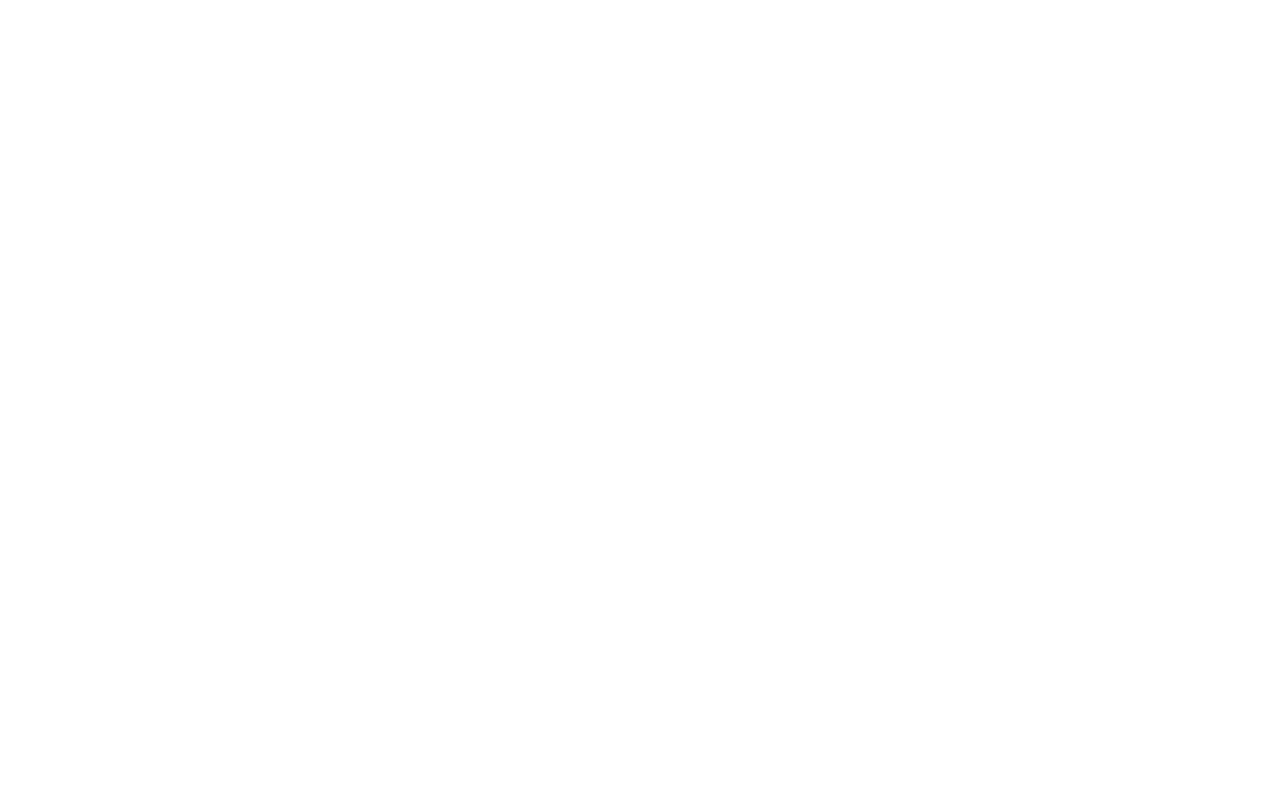
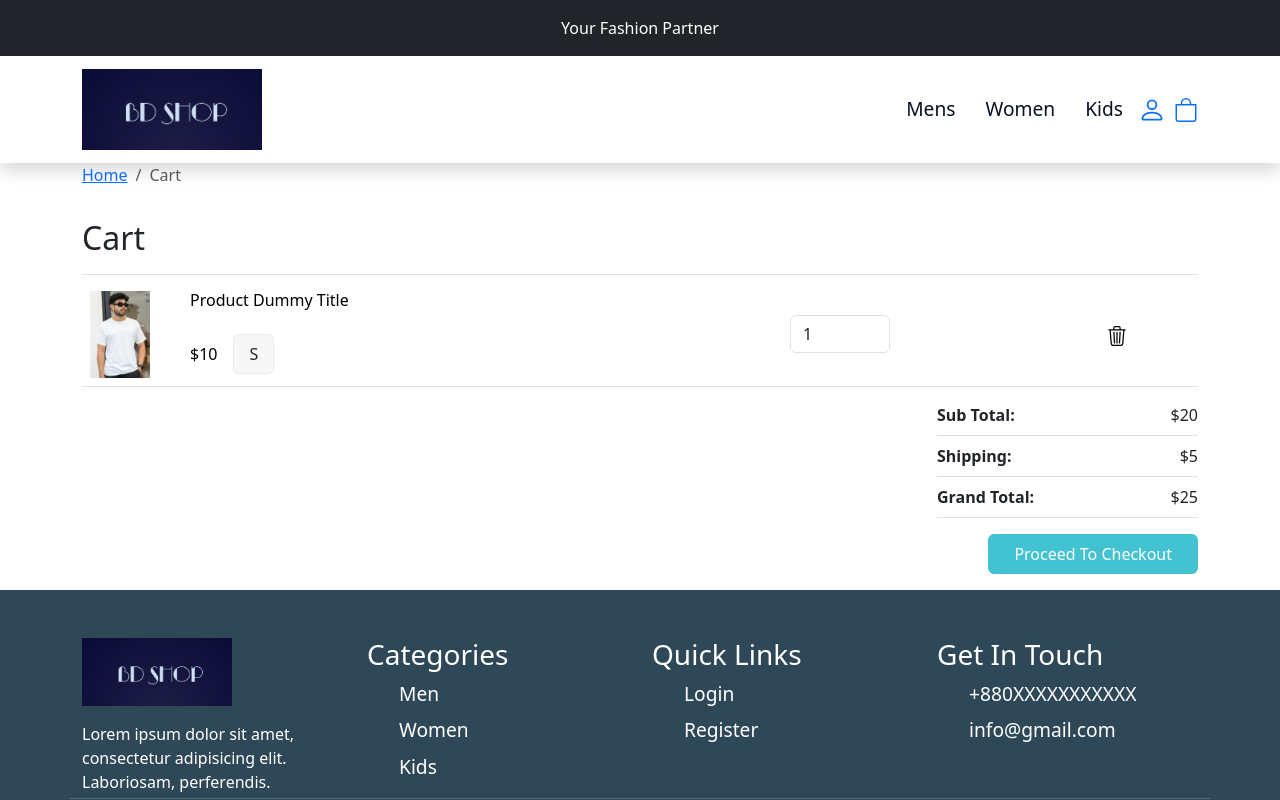
Before and after one commit to Developerzakir/react_laravel_ecom_frontend, a React (Vite) app: page /cart in a window 1280 px wide. Before the commit this address had no page. Shown: the top 800 px of the page. Built offline with nearby package versions, Linux system fonts and the light colour scheme.

Commit message:
cart page design

```diff
--- a/src/App.jsx
+++ b/src/App.jsx
@@ -4,6 +4,7 @@
 import Shop from './components/common/Shop';
 import './assets/css/style.scss';
 import Product from './components/Product';
+import Cart from './components/Cart';
 
 
 function App() {
@@ -16,6 +17,7 @@
         <Route path="/" element={<Home />} />
         <Route path="/shop" element={<Shop />} />
         <Route path="/product" element={<Product />} />
+        <Route path="/cart" element={<Cart />} />
     </Routes>
    </BrowserRouter>
 
--- /dev/null
+++ b/src/components/Cart.jsx
@@ -0,0 +1,79 @@
+import React from 'react'
+import Layout from './common/Layout'
+import { Link } from 'react-router-dom';
+import productImg  from '../assets/images/Mens/six.jpg'
+
+const Cart = () => {
+  return (
+   <Layout>
+     <div className="container">
+             <div className="row">
+                <div className="col-md-12">
+                    <nav aria-label="breadcrumb py-5">
+                        <ol className="breadcrumb">
+                            <li className="breadcrumb-item"><Link to="/">Home</Link></li>
+                            <li className="breadcrumb-item active" aria-current="page">
+                              Cart
+                            </li>
+                        </ol>
+                    </nav>
+                </div>
+                <div className="col-md-12">
+                   <h2 className='border-bottom py-3'>Cart</h2>
+
+                   <table className='table'>
+                      <tbody>
+                        <tr>
+                          <td width={100}>
+                            <img src={productImg} alt="" width={60} />
+                          </td>
+                          <td width={600}>
+                            <h6>Product Dummy Title</h6>
+                            <div className='d-flex align-items-center pt-3'>
+                                  <span>$10</span>
+                                  <div className="ps-3">
+                                    <button className='btn btn-size'>S</button>
+                                  </div>
+                            </div>
+                          </td>
+                          <td valign='middle'>
+                            <input style={{width:'100px'}} type="number" value={1} className='form-control' />
+                          </td>
+                          <td valign='middle'>
+                               <svg xmlns="http://www.w3.org/2000/svg" width="20" height="20" fill="currentColor" className="bi bi-trash3" viewBox="0 0 16 16">
+                                  <path d="M6.5 1h3a.5.5 0 0 1 .5.5v1H6v-1a.5.5 0 0 1 .5-.5M11 2.5v-1A1.5 1.5 0 0 0 9.5 0h-3A1.5 1.5 0 0 0 5 1.5v1H1.5a.5.5 0 0 0 0 1h.538l.853 10.66A2 2 0 0 0 4.885 16h6.23a2 2 0 0 0 1.994-1.84l.853-10.66h.538a.5.5 0 0 0 0-1zm1.958 1-.846 10.58a1 1 0 0 1-.997.92h-6.23a1 1 0 0 1-.997-.92L3.042 3.5zm-7.487 1a.5.5 0 0 1 .528.47l.5 8.5a.5.5 0 0 1-.998.06L5 5.03a.5.5 0 0 1 .47-.53Zm5.058 0a.5.5 0 0 1 .47.53l-.5 8.5a.5.5 0 1 1-.998-.06l.5-8.5a.5.5 0 0 1 .528-.47M8 4.5a.5.5 0 0 1 .5.5v8.5a.5.5 0 0 1-1 0V5a.5.5 0 0 1 .5-.5"/>
+                              </svg>
+                          </td>
+                        </tr>
+                      </tbody>
+                   </table>
+                </div>
+            </div>
+
+            <div className="row justify-content-end">
+              <div className="col-md-3">
+                <div className="d-flex justify-content-between border-bottom pb-2">
+                  <div><b>Sub Total: </b></div>
+                  <div>$20</div>
+                </div>
+                <div className="d-flex justify-content-between border-bottom py-2">
+                  <div><b>Shipping: </b></div>
+                  <div>$5</div>
+                </div>
+                <div className="d-flex justify-content-between border-bottom py-2">
+                  <div><b>Grand Total: </b></div>
+                  <div>$25</div>
+                </div>
+
+                <div className='d-flex justify-content-end py-3'>
+                   <button className='btn btn-primary'>Proceed To Checkout</button>
+                </div>
+
+              </div>
+            </div>
+     </div>
+   </Layout>
+  )
+}
+
+export default Cart
--- a/src/components/common/Header.jsx
+++ b/src/components/common/Header.jsx
@@ -1,6 +1,7 @@
 import React from 'react'
 import { Button, Container, Nav, Navbar } from 'react-bootstrap';
 import logo from '../../assets/images/logos.png';
+import { Link } from 'react-router-dom';
 
 const Header = () => {
   return (
@@ -30,9 +31,9 @@
                   <svg xmlns="http://www.w3.org/2000/svg" width="28" height="28" fill="currentColor" className="bi bi-person" viewBox="0 0 16 16"><path d="M8 8a3 3 0 1 0 0-6 3 3 0 0 0 0 6m2-3a2 2 0 1 1-4 0 2 2 0 0 1 4 0m4 8c0 1-1 1-1 1H3s-1 0-1-1 1-4 6-4 6 3 6 4m-1-.004c-.001-.246-.154-.986-.832-1.664C11.516 10.68 10.289 10 8 10s-3.516.68-4.168 1.332c-.678.678-.83 1.418-.832 1.664z"></path></svg>
                  </a>
 
-                 <a href="" className='ms-2'>
+                 <Link to="/cart" className='ms-2'>
                   <svg xmlns="http://www.w3.org/2000/svg" width="24" height="28" fill="currentColor" className="bi bi-bag" viewBox="0 0 16 16"><path d="M8 1a2.5 2.5 0 0 1 2.5 2.5V4h-5v-.5A2.5 2.5 0 0 1 8 1m3.5 3v-.5a3.5 3.5 0 1 0-7 0V4H1v10a2 2 0 0 0 2 2h10a2 2 0 0 0 2-2V4zM2 5h12v9a1 1 0 0 1-1 1H3a1 1 0 0 1-1-1z"></path></svg>
-                 </a>
+                 </Link>
               </div>
             </Navbar.Collapse>
 
```
